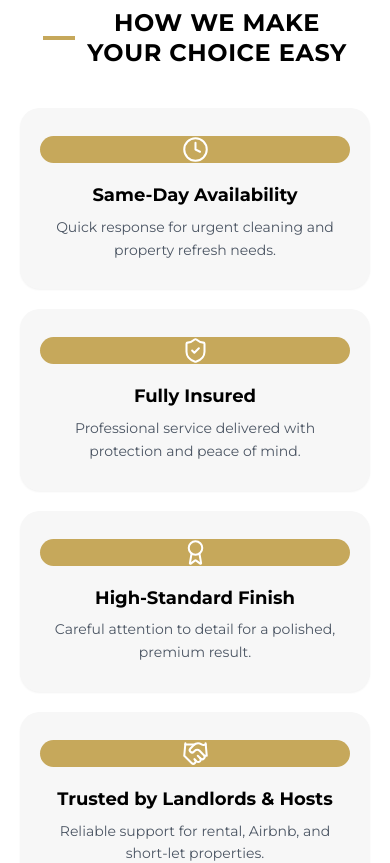
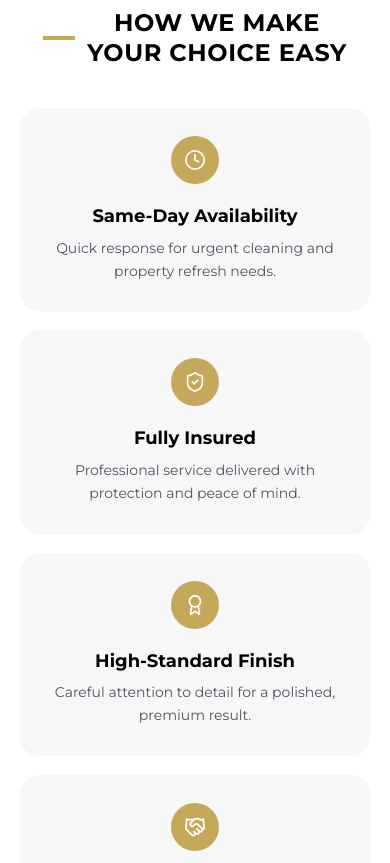
Before and after one commit to seyiroks/Elevate-Space-Solutions, a React (Vite) app: page / in a window 390 px wide. Shown: the part 900-1763 px from the top of the page. Built offline with nearby package versions, Linux system fonts and the light colour scheme.

Commit message:
refine trust bar section

```diff
--- a/src/components/TrustBar.jsx
+++ b/src/components/TrustBar.jsx
@@ -53,11 +53,12 @@ const TrustBar = () => {
                 key={item.title}
                 className="bg-[#f7f7f7] rounded-2xl px-5 sm:px-6 md:px-7 py-7 md:py-8 shadow-sm hover:shadow-md hover:-translate-y-1 transition duration-300 text-center"
               >
+                {/* FIXED ICON CIRCLE */}
                 <div
                   aria-hidden="true"
-                  className="w-13 h-13 sm:w-14 sm:h-14 mx-auto rounded-full bg-[#c6a85b] flex items-center justify-center mb-5"
+                  className="w-12 h-12 sm:w-14 sm:h-14 mx-auto rounded-full bg-[#c6a85b] flex items-center justify-center mb-5"
                 >
-                  <Icon className="text-white" size={27} strokeWidth={1.8} />
+                  <Icon className="text-white" size={22} strokeWidth={1.8} />
                 </div>
 
                 <h3 className="font-bold text-lg md:text-xl mb-2 leading-snug">
```
